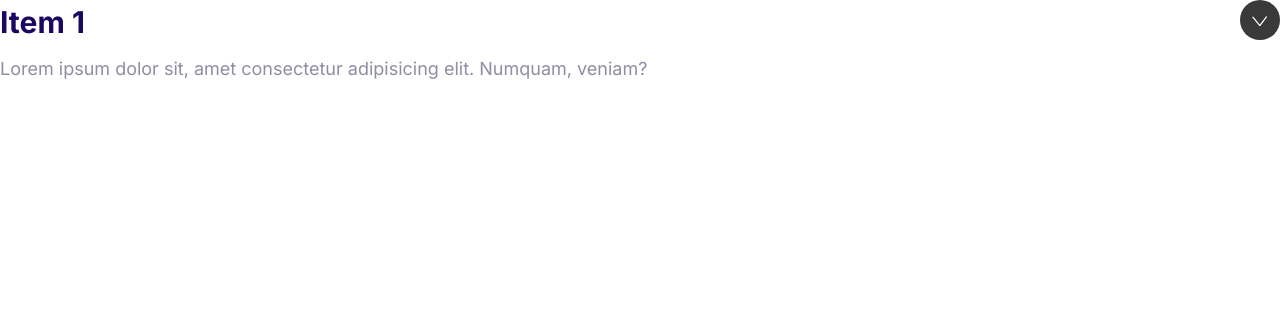
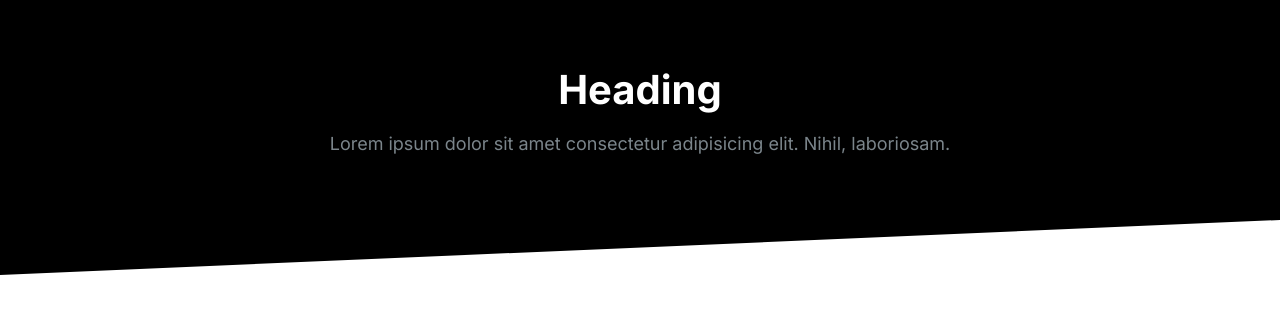
Before and after one commit to vamcyellapu/vamc, a plain HTML site: page index.html in a window 1280 px wide. Drawn offline with Linux system fonts and the light colour scheme.

Commit message:
built the block component

```diff
--- a/css/styles.css
+++ b/css/styles.css
@@ -516,3 +516,35 @@ font-size: 1.5rem;
    max-height: 100vh;
    opacity: 1;
 }
+/* Blocks */
+
+.block {
+    --padding-vertical: 6rem;
+    padding: var(--padding-vertical) 2rem;
+  }
+
+  .block__header {
+    text-align: center;
+  }
+  .block__heading {
+    margin-top: 0;
+  }
+  .block--dark {
+    background: #000;
+    color: #7b858b;
+  }
+  .block--dark .block__heading {
+    color: #fff;
+  }
+  .block--skewed-right {
+    padding-bottom: calc(var(--padding-vertical) + 4rem);
+    clip-path: polygon(0% 0%, 100% 0%, 100% 100%, 0% 80%);
+  }
+  .block--skewed-left {
+    padding-bottom: calc(var(--padding-vertical) + 4rem);
+    clip-path: polygon(0% 0%, 100% 0%, 100% 80%, 0% 100%);
+  }
+  .container {
+    max-width: 1140px;
+    margin: 0 auto;
+  }
--- a/index.html
+++ b/index.html
@@ -13,21 +13,16 @@
 </head>
 
 <body>
+    <section class="block block--dark block--skewed-left">
+        <header class="block__header">
+            <h2 class="block__heading">Heading</h2>
+            <p>
+                Lorem ipsum dolor sit amet consectetur adipisicing elit. Nihil,
+                laboriosam.
+            </p>
+        </header>
+    </section>
 
-    <div class="collapsible collapsible--expanded">
-        <header class="collapsible__header">
-            <h2 class="collapsible__heading">Item 1</h2>
-
-            <svg class="icon icon--white collapsible__chevron">
-                <use xlink:href="images/sprite.svg#chevron"></use>
-            </svg>
-
-        </header>
-        <div class="collapsible__content">
-            Lorem ipsum dolor sit, amet consectetur adipisicing elit. Numquam, veniam?
-        </div>
-    </div>
-    <script src="js/main.js"></script>
 </body>
 
 
```
Also changed, not shown: components/blocks.html (added, +9 -0 lines).
